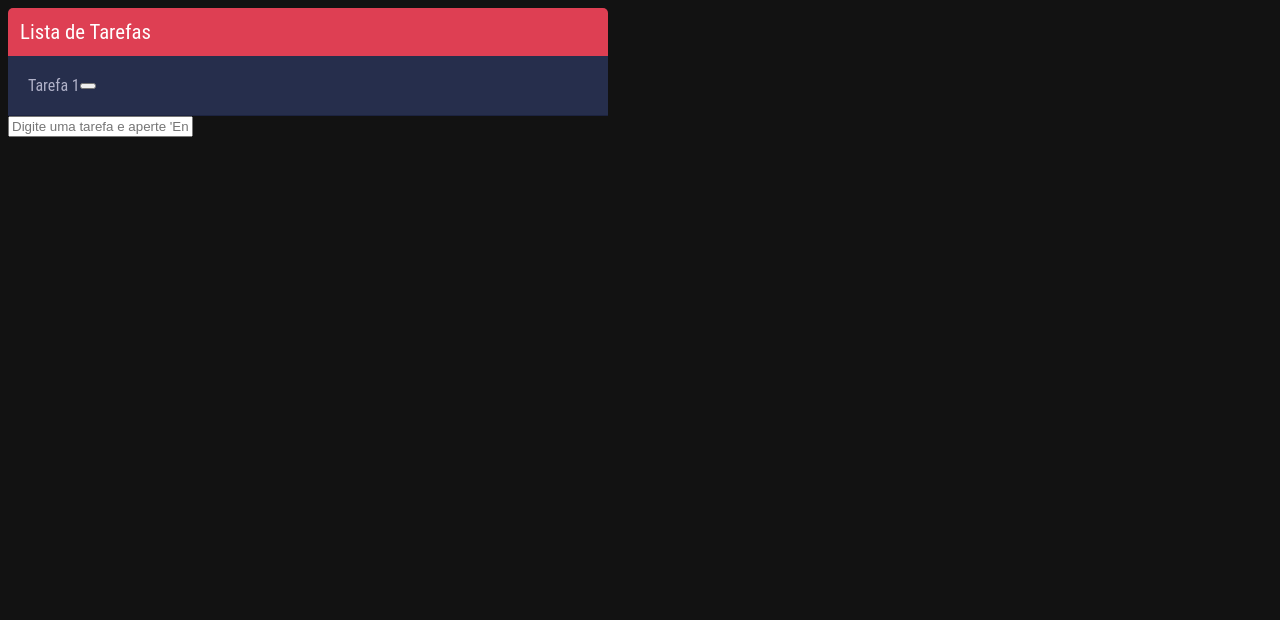
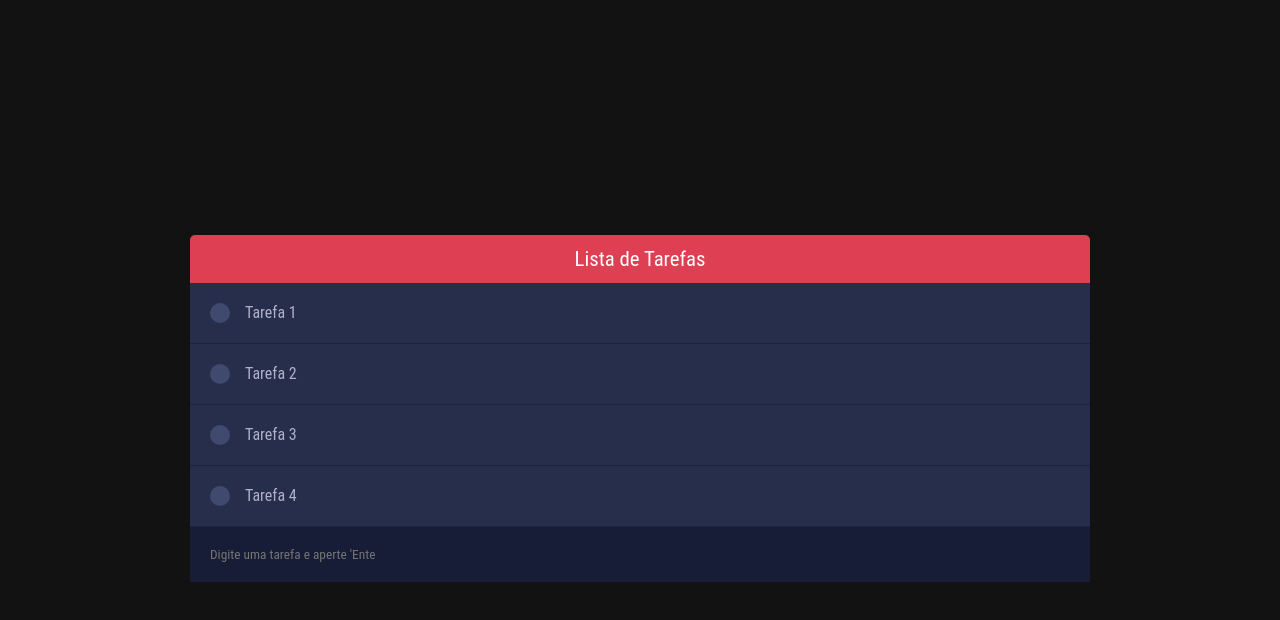
Before and after one commit to pietrodmedeiros/lista-tarefas, a plain HTML site: page index.html in a window 1280 px wide. Drawn offline with Linux system fonts and the light colour scheme.

Commit message:
add styles

```diff
--- a/index.html
+++ b/index.html
@@ -14,16 +14,52 @@
         <section class="wrapper-list">
             <ul id="list" class="list">
                 <li>
-                    <div class="ckeck"></div>
+                    <div class="check"></div>
                     <label class="task">
                         Tarefa 1
                     </label>
-                    <button class="remove"></button>
+                    <img class="remove" src="./img/delete.svg">
                 </li>
             </ul>
         </section>
 
-        <footer>
+        <section class="wrapper-list">
+            <ul id="list" class="list">
+                <li>
+                    <div class="check green"></div>
+                    <label class="task">
+                        Tarefa 2
+                    </label>
+                    <img class="remove" src="./img/delete.svg">
+                </li>
+            </ul>
+        </section>
+
+        <section class="wrapper-list">
+            <ul id="list" class="list">
+                <li>
+                    <div class="check"></div>
+                    <label class="task">
+                        Tarefa 3
+                    </label>
+                    <img class="remove" src="./img/delete.svg">
+                </li>
+            </ul>
+        </section>
+
+        <section class="wrapper-list">
+            <ul id="list" class="list">
+                <li>
+                    <div class="check"></div>
+                    <label class="task">
+                        Tarefa 4
+                    </label>
+                    <img class="remove" src="./img/delete.svg">
+                </li>
+            </ul>
+        </section>
+
+        <footer class="footer">
             <input id="inputTask" type="text" placeholder="Digite uma tarefa e aperte 'Enter': ">
         </footer>
     </div>
--- a/styles.css
+++ b/styles.css
@@ -7,12 +7,19 @@
 }
 
 body {
+    display: flex;
+    justify-content: center;
+    flex-direction: column;
+    align-items: center;
+    height: 100vh;
     font-family: "Roboto Condensed", Arial, sans-serif;
     background-color: #121212;
+
 }
 
 .todoList {
-    max-width: 600px;
+    width: 100%;
+    max-width: 900px;
 }
 
 .todoList header {
@@ -22,6 +29,7 @@ body {
     border-top-left-radius: 5px;
     border-top-right-radius: 5px;
     font-size: 1.3rem;
+    text-align: center;
 }
 
 .wrapper-list ul.list {
@@ -31,10 +39,61 @@ body {
 }
 
 .wrapper-list ul.list li {
+    position: relative;
     background-color: #262e4c;
     border-bottom: 1px solid #1c2340;
     color: #b1b2c9;
     display: flex;
     align-items: center;
     padding: 20px;
+    transition: backgroud-color 200ms ease;
 }
+
+.wrapper-list ul.list li:hover {
+    background-color: #323b5c;
+}
+
+.wrapper-list ul.list li:hover .remove {
+   opacity: 1;
+}
+
+.check {
+   background-color:  #404a6e;
+   width: 20px;
+   height: 20px;
+   border-radius: 50px;
+   margin-right: 15px;
+   cursor: pointer;
+   transition: backgroud-color 200ms ease;
+}
+
+.check:hover {
+    background-color: #171d37;
+}
+
+.remove {
+    position: absolute;
+    top: 20px;
+    right: 20px;
+    border-radius: 100%;
+    cursor: pointer;
+    opacity: 0;
+    transition: opacity 200ms ease;
+}
+
+.remove::after {
+
+}
+
+.todoList .footer {
+    background-color: #171d37;
+}
+
+.todoList footer input {
+    background-color: #171d37;
+    border: none;
+    outline: none;
+    padding: 20px;
+    font-family: "Roboto Condensed", Arial, sans-serif;
+    color: aliceblue;
+}
```
Also changed, not shown: img/delete.svg (added).
